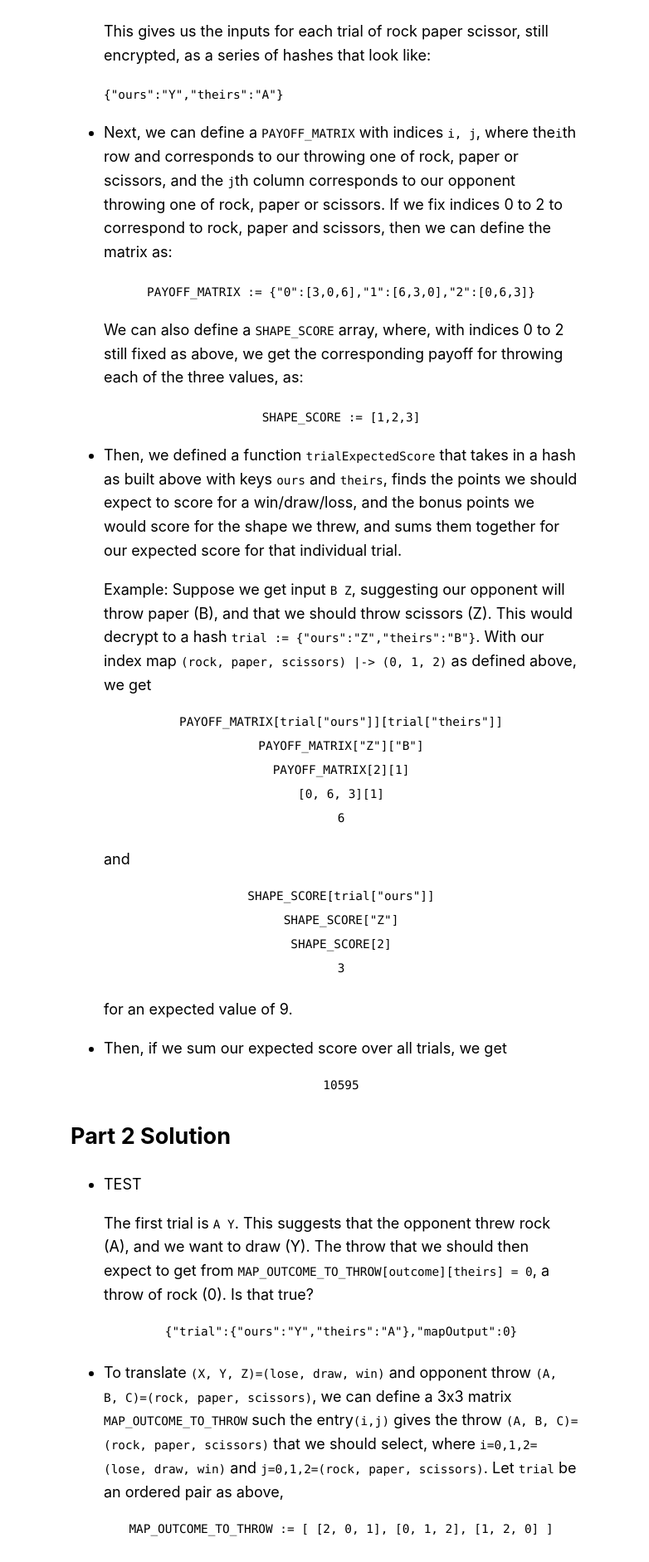
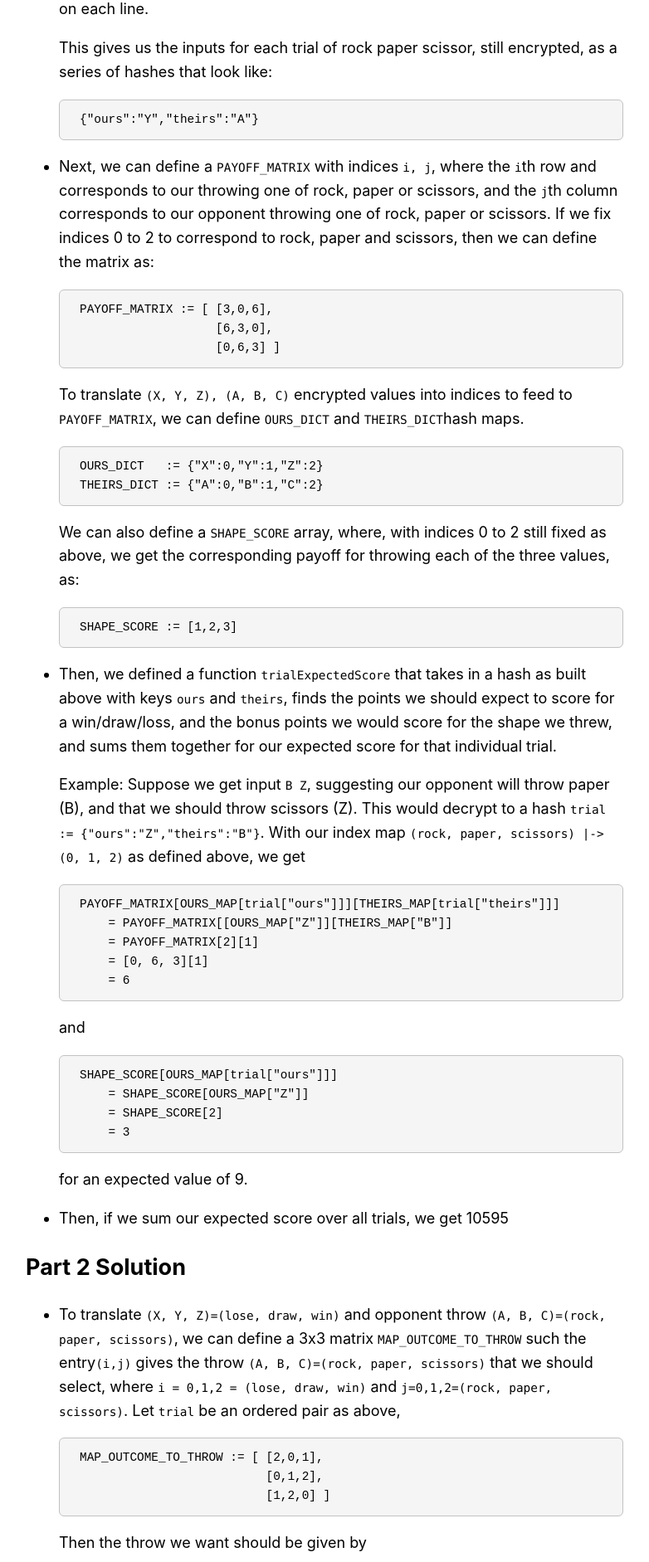
Before and after one commit to josephfriesen/rodan, a Next.js app: page /advent-of-code-2022/day02 in a window 1280 px wide. Shown: the part 904-2787 px from the top of the page at 83% size, without its empty margins (249-1031 px from the left). Built offline with nearby package versions, Linux system fonts and the light colour scheme.

Commit message:
add nicer styling to code snippets

```diff
--- a/components/aoc_page_layout.tsx
+++ b/components/aoc_page_layout.tsx
@@ -3,7 +3,7 @@ import Head from "next/head";
 import Image from "next/image";
 import Link from "next/link";
 import utilStyles from "../styles/utils.module.sass";
-import styles from "./aoc.module.scss";
+import styles from "../styles/aoc.module.scss";
 
 export const SITE_TITLE = "Advent of Code 2022";
 export const BASE_PATH = "/advent-of-code-2022/";
@@ -41,7 +41,7 @@ export default function AdventOfCode2022PageLayout({
               return null;
             }
             return (
-              <React.Fragment key={`solution-links-day-${day}`}>
+              <React.Fragment key={`solution-links-day-${d}`}>
                 {d !== DAYS_FILTERED[0] && (
                   <span className={styles.separator}>|</span>
                 )}
--- /dev/null
+++ b/components/block.tsx
@@ -0,0 +1,15 @@
+import styles from "../styles/aoc.module.scss";
+
+interface BlockProps {
+  children: string;
+}
+
+export const Block = ({ children }: BlockProps) => {
+  return <pre className={styles.block}>{children.trim()}</pre>;
+};
+
+export const Inline = ({ children }: BlockProps) => {
+  return <code className={styles.code}>{children.trim()}</code>;
+};
+
+export default Block;
--- a/package.json
+++ b/package.json
@@ -22,6 +22,7 @@
     "node": ">=18"
   },
   "devDependencies": {
+    "@types/lodash": "^4.14.199",
     "@types/node": "20.8.2",
     "@types/react": "18.2.24",
     "autoprefixer": "^10.4.16",
--- a/pages/advent-of-code-2022/day02.tsx
+++ b/pages/advent-of-code-2022/day02.tsx
@@ -3,9 +3,10 @@ import Head from "next/head";
 import Link from "next/link";
 import { GetStaticProps } from "next";
 import Layout, { SITE_TITLE } from "../../components/aoc_page_layout";
-import styles from "../../components/aoc.module.scss";
+import styles from "../../styles/aoc.module.scss";
 import utilStyles from "../../styles/utils.module.sass";
 import { getAOCInput } from "../../lib/advent-of-code-2022/getAOCInput";
+import Block, { Inline } from "../../components/block";
 
 /* translate X, Y, Z into indices for use in PAYOFF_MATRIX and SHAPE_SCORE */
 
@@ -135,18 +136,6 @@ const AOC2022Day2 = ({ input, pathToInput }: AOC2022Day2Props) => {
     }, 0);
   }, [trialsIndices]);
 
-  const TEST = useCallback(() => {
-    const trial = { ours: "Y", theirs: "A" };
-    const mapOutput =
-      MAP_OUTCOME_TO_THROW[OURS_DICT[trial["ours"]]][
-        THEIRS_DICT[trial["theirs"]]
-      ];
-    return {
-      trial,
-      mapOutput,
-    };
-  }, []);
-
   const sumOutcomeExpectedScores = useCallback<(() => number) | null>(() => {
     if (!trialsFromOutcomes) return null;
 
@@ -174,12 +163,14 @@ const AOC2022Day2 = ({ input, pathToInput }: AOC2022Day2Props) => {
                 The input is the strategy guide given to us by the elf, it is a
                 string that looks like:
               </p>
-              <span className={styles.monospace}>A Y</span>
-              <br />
-              <span className={styles.monospace}>A X</span>
-              <br />
-              <span className={styles.monospace}>B Y ...</span>
-              <br />
+              <Block>
+                {`
+A Y
+A X
+B Y
+...
+                `}
+              </Block>
               <p>
                 <Link href={pathToInput}>Input</Link>
               </p>
@@ -187,19 +178,21 @@ const AOC2022Day2 = ({ input, pathToInput }: AOC2022Day2Props) => {
                 This gives us what our opponent will throw, encrypted with
                 values corresponding to:
               </p>
-              <span className={styles.monospace}>A: Rock</span>
-              <br />
-              <span className={styles.monospace}>B: Paper</span>
-              <br />
-              <span className={styles.monospace}>C: Scissors</span>
-              <br />
+              <Block>
+                {`
+A: Rock
+B: Paper
+C: Scissors
+                `}
+              </Block>
               <p>As well as how we should respond, encrypted with values:</p>
-              <span className={styles.monospace}>X: Rock</span>
-              <br />
-              <span className={styles.monospace}>Y: Paper</span>
-              <br />
-              <span className={styles.monospace}>Z: Scissors</span>
-              <br />
+              <Block>
+                {`
+X: Rock
+Y: Paper
+Z: Scissors
+                `}
+              </Block>
             </li>
           )}
           {trials && (
@@ -213,93 +206,100 @@ const AOC2022Day2 = ({ input, pathToInput }: AOC2022Day2Props) => {
                 This gives us the inputs for each trial of rock paper scissor,
                 still encrypted, as a series of hashes that look like:
               </p>
-              <span className={styles.monospace}>
-                {JSON.stringify(trials[0])}
-              </span>
+              <Block>{JSON.stringify(trials[0])}</Block>
             </li>
           )}
           {trialsIndices && (
             <>
               <li>
                 <p>
-                  Next, we can define a{" "}
-                  <span className={styles.monospace}>PAYOFF_MATRIX</span> with
-                  indices <span className={styles.monospace}>i, j</span>, where
-                  the
-                  <span className={styles.monospace}>i</span>th row and
-                  corresponds to our throwing one of rock, paper or scissors,
-                  and the <span className={styles.monospace}>j</span>th column
-                  corresponds to our opponent throwing one of rock, paper or
-                  scissors. If we fix indices 0 to 2 to correspond to rock,
-                  paper and scissors, then we can define the matrix as:
+                  Next, we can define a <Inline>PAYOFF_MATRIX</Inline> with
+                  indices <Inline>i, j</Inline>, where the <Inline>i</Inline>th
+                  row and corresponds to our throwing one of rock, paper or
+                  scissors, and the <Inline>j</Inline>th column corresponds to
+                  our opponent throwing one of rock, paper or scissors. If we
+                  fix indices 0 to 2 to correspond to rock, paper and scissors,
+                  then we can define the matrix as:
                 </p>
-                <p className={utilStyles.centered}>
-                  <span className={styles.monospace}>
-                    PAYOFF_MATRIX := {JSON.stringify(PAYOFF_MATRIX)}
-                  </span>
+                <Block>
+                  {`
+PAYOFF_MATRIX := [ ${JSON.stringify(PAYOFF_MATRIX[0])},
+                   ${JSON.stringify(PAYOFF_MATRIX[1])},
+                   ${JSON.stringify(PAYOFF_MATRIX[2])} ]
+                  `}
+                </Block>
+                <p>
+                  To translate <Inline>(X, Y, Z), (A, B, C)</Inline> encrypted
+                  values into indices to feed to <Inline>PAYOFF_MATRIX</Inline>,
+                  we can define <Inline>OURS_DICT</Inline> and{" "}
+                  <Inline>THEIRS_DICT</Inline>
+                  hash maps.
                 </p>
+                <Block>
+                  {`
+OURS_DICT   := ${JSON.stringify(OURS_DICT)}
+THEIRS_DICT := ${JSON.stringify(THEIRS_DICT)}
+                  `}
+                </Block>
                 <p>
-                  We can also define a{" "}
-                  <span className={styles.monospace}>SHAPE_SCORE</span> array,
+                  We can also define a <Inline>SHAPE_SCORE</Inline> array,
                   where, with indices 0 to 2 still fixed as above, we get the
                   corresponding payoff for throwing each of the three values,
                   as:
                 </p>
-                <p className={utilStyles.centered}>
-                  <span className={styles.monospace}>
-                    SHAPE_SCORE := {JSON.stringify(SHAPE_SCORE)}
-                  </span>
-                </p>
+                <Block>
+                  {`
+SHAPE_SCORE := ${JSON.stringify(SHAPE_SCORE)}
+                  `}
+                </Block>
               </li>
               <li>
                 <p>
                   Then, we defined a function{" "}
-                  <span className={styles.monospace}>trialExpectedScore</span>{" "}
-                  that takes in a hash as built above with keys{" "}
-                  <span className={styles.monospace}>ours</span> and{" "}
-                  <span className={styles.monospace}>theirs</span>, finds the
-                  points we should expect to score for a win/draw/loss, and the
-                  bonus points we would score for the shape we threw, and sums
-                  them together for our expected score for that individual
-                  trial.
+                  <Inline>trialExpectedScore</Inline> that takes in a hash as
+                  built above with keys <Inline>ours</Inline> and{" "}
+                  <Inline>theirs</Inline>, finds the points we should expect to
+                  score for a win/draw/loss, and the bonus points we would score
+                  for the shape we threw, and sums them together for our
+                  expected score for that individual trial.
                 </p>
                 <p>
-                  Example: Suppose we get input{" "}
-                  <span className={styles.monospace}>B Z</span>, suggesting our
-                  opponent will throw paper (B), and that we should throw
+                  Example: Suppose we get input <Inline>B Z</Inline>, suggesting
+                  our opponent will throw paper (B), and that we should throw
                   scissors (Z). This would decrypt to a hash{" "}
-                  <span className={styles.monospace}>
-                    trial := {JSON.stringify({ ours: "Z", theirs: "B" })}
-                  </span>
+                  <Inline>{`trial := ${JSON.stringify({
+                    ours: "Z",
+                    theirs: "B",
+                  })}`}</Inline>
                   . With our index map{" "}
-                  <span className={styles.monospace}>
-                    (rock, paper, scissors) |-&gt; (0, 1, 2)
-                  </span>{" "}
-                  as defined above, we get
+                  <Inline>(rock, paper, scissors) |-&gt; (0, 1, 2)</Inline> as
+                  defined above, we get
                 </p>
-                <div className={styles.codeblock}>
-                  <div>PAYOFF_MATRIX[trial["ours"]][trial["theirs"]]</div>
-                  <div>PAYOFF_MATRIX["Z"]["B"]</div>
-                  <div>PAYOFF_MATRIX[2][1]</div>
-                  <div>[0, 6, 3][1]</div>
-                  <div>6</div>
-                </div>
+                <Block>
+                  {`
+PAYOFF_MATRIX[OURS_MAP[trial["ours"]]][THEIRS_MAP[trial["theirs"]]]
+    = PAYOFF_MATRIX[[OURS_MAP["Z"]][THEIRS_MAP["B"]]
+    = PAYOFF_MATRIX[2][1]
+    = [0, 6, 3][1]
+    = 6
+                  `}
+                </Block>
                 <p>and</p>
-                <div className={styles.codeblock}>
-                  <div>SHAPE_SCORE[trial["ours"]]</div>
-                  <div>SHAPE_SCORE["Z"]</div>
-                  <div>SHAPE_SCORE[2]</div>
-                  <div>3</div>
-                </div>
+                <Block>
+                  {`
+SHAPE_SCORE[OURS_MAP[trial["ours"]]]
+    = SHAPE_SCORE[OURS_MAP["Z"]]
+    = SHAPE_SCORE[2]
+    = 3
+                  `}
+                </Block>
                 <p>for an expected value of 9.</p>
               </li>
               <li>
                 <p>
-                  Then, if we sum our expected score over all trials, we get
+                  Then, if we sum our expected score over all trials, we get{" "}
+                  {sumExpectedScores()}
                 </p>
-                <div className={styles.codeblock}>
-                  <div>{sumExpectedScores()}</div>
-                </div>
               </li>
             </>
           )}
@@ -311,99 +311,67 @@ const AOC2022Day2 = ({ input, pathToInput }: AOC2022Day2Props) => {
           {trialsIndices && (
             <>
               <li>
-                <p>TEST</p>
                 <p>
-                  The first trial is <span className={styles.code}>A Y</span>.
-                  This suggests that the opponent threw rock (A), and we want to
-                  draw (Y). The throw that we should then expect to get from{" "}
-                  <span className={styles.code}>
-                    MAP_OUTCOME_TO_THROW[outcome][theirs] = 0
-                  </span>
-                  , a throw of rock (0). Is that true?
+                  To translate <Inline>(X, Y, Z)=(lose, draw, win)</Inline> and
+                  opponent throw{" "}
+                  <Inline>(A, B, C)=(rock, paper, scissors)</Inline>, we can
+                  define a 3x3 matrix <Inline>MAP_OUTCOME_TO_THROW</Inline> such
+                  the entry
+                  <Inline>(i,j)</Inline> gives the throw{" "}
+                  <Inline>(A, B, C)=(rock, paper, scissors)</Inline> that we
+                  should select, where{" "}
+                  <Inline>i = 0,1,2 = (lose, draw, win)</Inline> and{" "}
+                  <Inline>j=0,1,2=(rock, paper, scissors)</Inline>. Let{" "}
+                  <Inline>trial</Inline> be an ordered pair as above,
                 </p>
-                <div className={styles.codeblock}>
-                  <div>{JSON.stringify(TEST())}</div>
-                </div>
+                <Block>
+                  {`
+MAP_OUTCOME_TO_THROW := [ ${JSON.stringify(MAP_OUTCOME_TO_THROW[0])},
+                          ${JSON.stringify(MAP_OUTCOME_TO_THROW[1])},
+                          ${JSON.stringify(MAP_OUTCOME_TO_THROW[2])} ]
+                  `}
+                </Block>
+                <p>Then the throw we want should be given by</p>
+                <Block>
+                  {`
+MAP_OUTCOME_TO_THROW[OURS_DICT[trial[1]]][THEIRS_DICT[trial[0]]]
+                  `}
+                </Block>
               </li>
               <li>
                 <p>
-                  To translate{" "}
-                  <span className={styles.code}>
-                    (X, Y, Z)=(lose, draw, win)
-                  </span>{" "}
-                  and opponent throw{" "}
-                  <span className={styles.code}>
-                    (A, B, C)=(rock, paper, scissors)
-                  </span>
-                  , we can define a 3x3 matrix{" "}
-                  <span className={styles.code}>MAP_OUTCOME_TO_THROW</span> such
-                  the entry
-                  <span className={styles.code}>(i,j)</span> gives the throw{" "}
-                  <span className={styles.code}>
-                    (A, B, C)=(rock, paper, scissors)
-                  </span>{" "}
-                  that we should select, where{" "}
-                  <span className={styles.code}>i=0,1,2=(lose, draw, win)</span>{" "}
-                  and{" "}
-                  <span className={styles.code}>
-                    j=0,1,2=(rock, paper, scissors)
-                  </span>
-                  . Let <span className={styles.code}>trial</span> be an ordered
-                  pair as above,
+                  Example: suppose we have <Inline>trial = ["A", "Y"]</Inline>.
+                  This tells us that our opponent will throw rock ("A"), and we
+                  want to draw ("Y"). Then we want to throw rock as well, and
+                  expect to earn 3 points for the draw and 1 point for throwing
+                  rock, for an expected value on this trial of 4. Check:
                 </p>
-                <div className={styles.codeblock}>
-                  <div>
-                    MAP_OUTCOME_TO_THROW := [ [2, 0, 1], [0, 1, 2], [1, 2, 0] ]
-                  </div>
-                </div>
-                <p>. Then the throw we want should be given by</p>
-                <div className={styles.codeblock}>
-                  <div>
-                    MAP_OUTCOME_TO_THROW[OURS_DICT[trial[0]]][THEIRS_DICT[trial[1]]]
-                  </div>
-                </div>
-                .
-              </li>
-              <li>
-                <p>
-                  Example: suppose we have{" "}
-                  <span className={styles.code}>trial = ["A", "Y"]</span>. This
-                  tells us that our opponent will throw rock ("A"), and we want
-                  to draw ("Y"). Then we want to throw rock as well, and expect
-                  to earn 3 points for the draw and 1 point for throwing rock,
-                  for an expected value on this trial of 4. Check:
-                </p>
-                <div className={styles.codeblock}>
-                  <div>
-                    ours :=
-                    MAP_OUTCOME_TO_THROW[OURS_DICT[trial[1]]][THEIRS_DICT[trial[0]]
-                  </div>
-                  <div>
-                    {" "}
-                    = MAP_OUTCOME_TO_THROW[OURS_DICT["Y"]][THEIRS_DICT["A"]]
-                  </div>
-                  <div> = MAP_OUTCOME_TO_THROW[1][0]</div>
-                  <div> = [0, 1, 2][0]</div>
-                  <div> = 0</div>
-                </div>
+                <Block>
+                  {`
+ours := MAP_OUTCOME_TO_THROW[OURS_DICT[trial[1]]][THEIRS_DICT[trial[0]]]
+      = MAP_OUTCOME_TO_THROW[OURS_DICT["Y"]][THEIRS_DICT["A"]]
+      = MAP_OUTCOME_TO_THROW[1][0]
+      = [0, 1, 2][0]
+      = 0
+                  `}
+                </Block>
                 <p>
                   This gives us a suggested throw of rock (0). Plugging this
-                  back into{" "}
-                  <span className={styles.code}>
-                    PAYOFF_MATRIX + SHAPE_SCORE
-                  </span>{" "}
-                  and we get
+                  back into <Inline>PAYOFF_MATRIX + SHAPE_SCORE</Inline> and we
+                  get
                 </p>
-                <div className={styles.codeblock}>
-                  <div>payoff := PAYOFF_MATRIX[ours][THEIRS_DICT[trial[0]]</div>
-                  <div> = PAYOFF_MATRIX[0][0]</div>
-                  <div> = [3, 0, 6][0]</div>
-                  <div> = 3</div>
-                  <div>shape_score := SHAPE_SCORE[ours]</div>
-                  <div> = SHAPE_SCORE[0]</div>
-                  <div> = 1</div>
-                  <div>payoff + shape_score = 3 + 1 = 4</div>
-                </div>
+                <Block>
+                  {`
+payoff := PAYOFF_MATRIX[ours][THEIRS_DICT[trial[0]]]
+        = PAYOFF_MATRIX[0][0]
+        = [3, 0, 6][0]
+        = 3
+shape_score := SHAPE_SCORE[ours]
+            = SHAPE_SCORE[0]
+            = 1
+payoff + shape_score = 3 + 1 = 4
+                  `}
+                </Block>
                 <p>as expected.</p>
               </li>
               <li>
--- a/pages/advent-of-code-2022/index.tsx
+++ b/pages/advent-of-code-2022/index.tsx
@@ -1,6 +1,5 @@
 import Head from "next/head";
 import Link from "next/link";
-// import Layout, { SITE_TITLE } from "../../components/layout";
 import Layout, { SITE_TITLE } from "../../components/aoc_page_layout";
 import utilStyles from "../../styles/utils.module.sass";
 
--- a/components/aoc.module.scss
+++ b/styles/aoc.module.scss
@@ -1,5 +1,5 @@
 .container {
-  max-width: 36rem;
+  max-width: 42rem;
   padding: 0 1rem;
   margin: 3rem auto 6rem;
 }
@@ -59,6 +59,15 @@
   @include code;
 }
 
+.block {
+  width: 100%;
+  font-size: 0.8rem;
+  border: 1px solid darken(#f5f5f5, 20%);
+  border-radius: 6px;
+  background-color: #f5f5f5;
+  padding: 12px 24px;
+}
+
 .codeblock {
   width: 100%;
   display: flex;
--- a/components/layout.module.sass
+++ b/styles/layout.module.sass
@@ -1,6 +1,6 @@
 
 .container
-  max-width: 36rem
+  max-width: 48rem
   padding: 0 1rem
   margin: 3rem auto 6rem
 
```
Also changed, not shown: components/layout.tsx (+8 -2 lines), pages/advent-of-code-2022/day03.tsx (+23 -10 lines), 1 other file (tests, documents, lock files or other folders).
